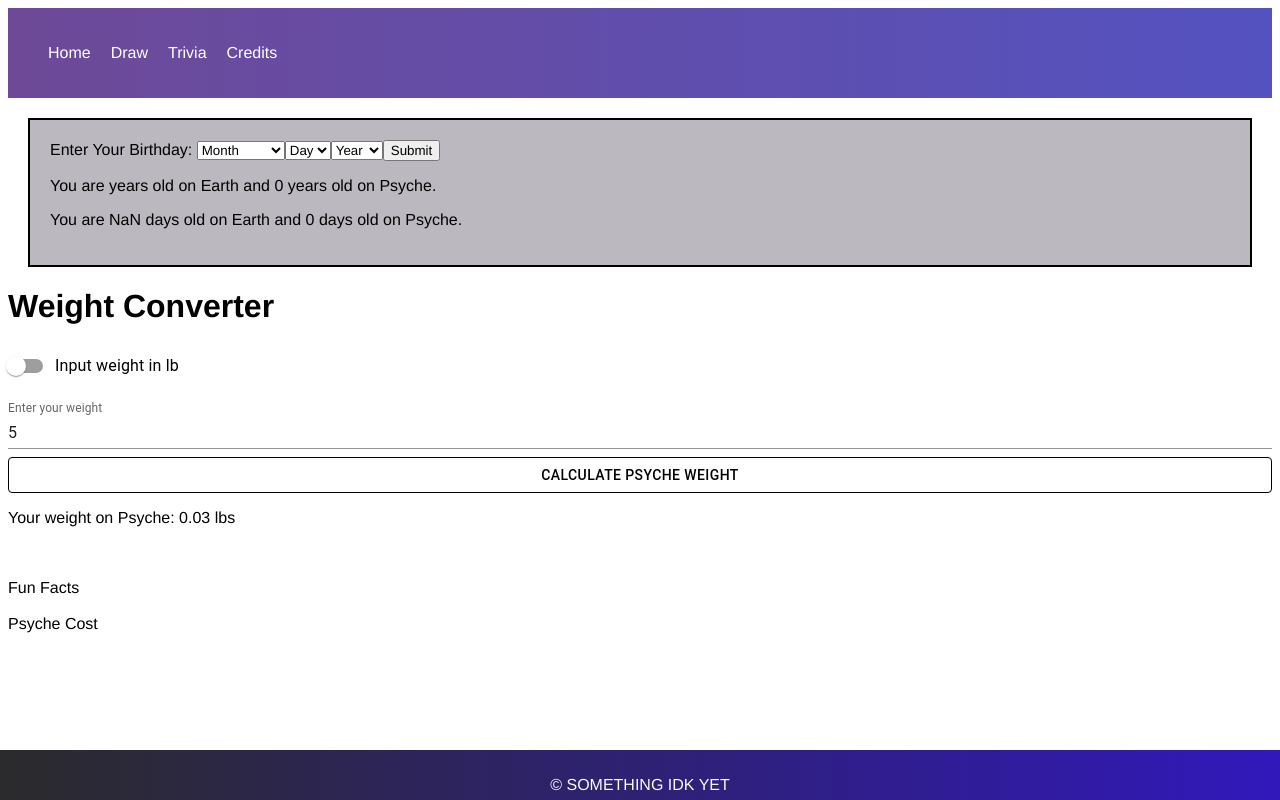
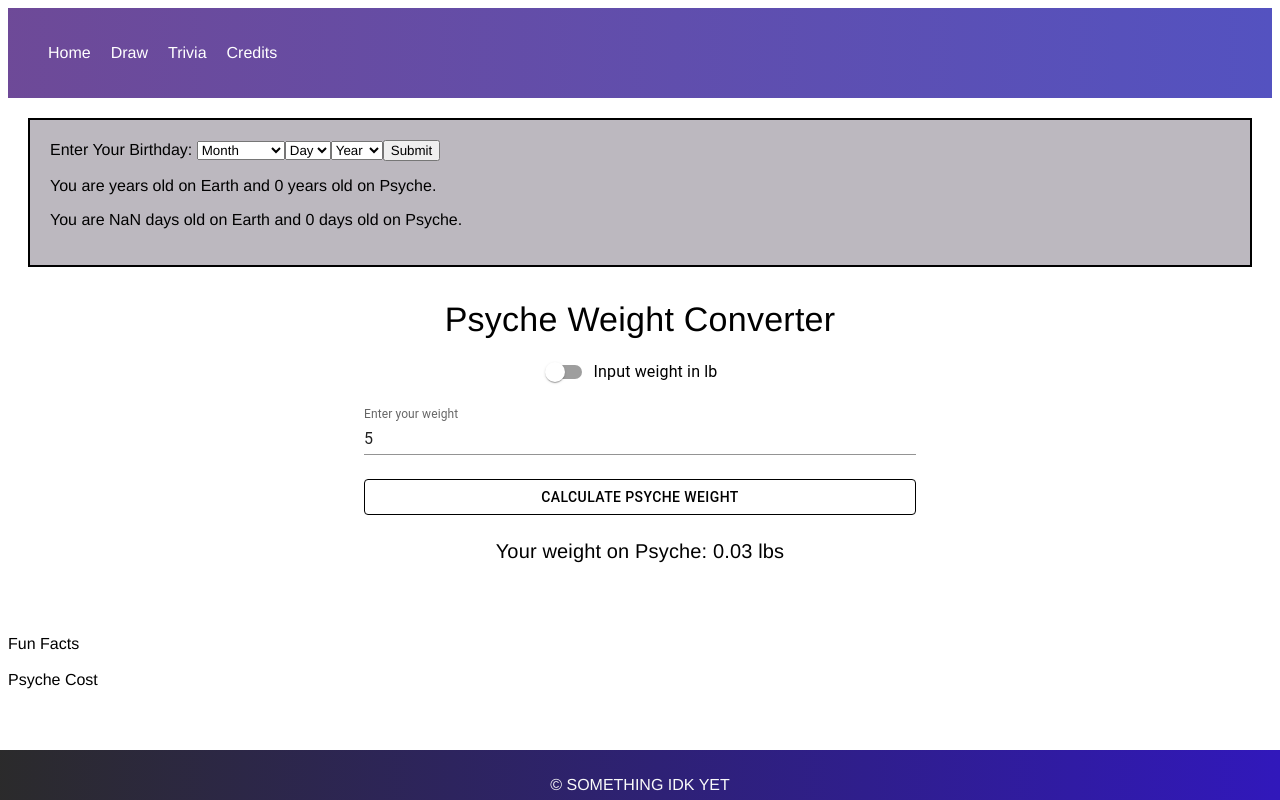
Before and after one commit to MissionToPsyche-Iridium/iridium_23f_year_sim-byu-i, a React (Create React App) app in the folder pysche/: page /Trivia in a window 1280 px wide. Both pictures are taken after typing "5" into the empty fields and a click on the button "CALCULATE PSYCHE WEIGHT". Built offline with nearby package versions, Linux system fonts and the light colour scheme.

Commit message:
added styles to weight converter - fixes #111

```diff
--- a/pysche/src/components/unitSwitch.js
+++ b/pysche/src/components/unitSwitch.js
@@ -1,3 +1,5 @@
+// Author: Jackson Westover
+
 import React from 'react';
 import { FormControlLabel, Switch } from '@mui/material';
 
--- a/pysche/src/components/weightConverter.js
+++ b/pysche/src/components/weightConverter.js
@@ -1,3 +1,5 @@
+// Author: Jackson Westover
+
 import React, { useState } from "react";
 import { Container, Typography, Box } from "@mui/material";
 import WeightSubmit from "./weightSubmit";
@@ -5,32 +7,71 @@ import WeightInput from "./weightInput";
 import UnitSwitch from "./unitSwitch";
 import { calcPsycheWeight } from "../utils/conversions";
 
+// Setting font styles to use inline
+const helvetica = {
+  fontFamily: 'Helvetica, sans-serif'
+};
+
+const arial = {
+  fontFamily: 'Arial, sans-serif'
+};
+
+// WeightConverter Component
+
+// This component creates a calculatore that converts Earth Weight to Psyche weight. It allows a user to input their weight in lbs or kg and determines what their weight would be on Pysche.
 function WeightConverter() {
+  // state for managing weight unit
   const [isKg, setIsKg] = useState(false);
+  // state for storing the input weight
   const [weight, setWeight] = useState("");
+  // state for storing the converted Psyche weight
   const [psycheWeight, setPsycheWeight] = useState(null);
 
+  // Handle changes in the input field
+  // value (string): weight value
   const handleWeightChange = (value) => {
     setWeight(value);
   };
 
+  // Handles toggle between units
+  // checked (boolean): True if kg is selected, false is lb is selected
   const handleUnitToggle = (checked) => {
     setIsKg(checked);
   };
 
+  // Converts the weight on Psyche when submitted
   const handleCalculate = () => {
     const result = calcPsycheWeight(weight, isKg);
     setPsycheWeight(result);
   };
 
   return (
-    <div>
-      <h1>Weight Converter</h1>
-      <UnitSwitch isKg={isKg} onToggle={handleUnitToggle} />
-      <WeightInput weight={weight} isKg={isKg} onChange={handleWeightChange} />
-      <WeightSubmit onClick={handleCalculate} />
-      <p>Your weight on Psyche: {psycheWeight} {isKg ? 'kg' : 'lbs'}</p>
-    </div>
+    // Styles using Material UI
+    <Container maxWidth='sm' style={helvetica}>
+      <Box sx={{ my: 4, textAlign: 'center'}}>
+        <Typography variant="h4" component="h1" gutterBottom style={helvetica}>
+          Psyche Weight Converter
+        </Typography>
+
+        {/* Component to switch between kg an lb */}
+        <UnitSwitch isKg={isKg} onToggle={handleUnitToggle} />
+
+        {/* Component for inputting weight */}
+        <WeightInput weight={weight} isKg={isKg} onChange={handleWeightChange} />
+        <Box sx={{ mt: 2, mb: 2 }}>
+
+          {/* Component submitting weight and performing calculation */}
+          <WeightSubmit onClick={handleCalculate} />
+        </Box>
+
+        {/* If a calculation was executed display the Psyche weight in the given unit  */}
+        {psycheWeight !== null && (
+          <Typography variant="h6" sx={{ mt: 2 }} style={arial}>
+            <p>Your weight on Psyche: {psycheWeight} {isKg ? 'kg' : 'lbs'}</p>
+          </Typography>
+          )}
+      </Box>
+    </Container>
   );
 }
 
--- a/pysche/src/components/weightInput.js
+++ b/pysche/src/components/weightInput.js
@@ -1,3 +1,5 @@
+// Author: Jackson Westover
+
 import React from "react";
 import { TextField } from "@mui/material";
 
--- a/pysche/src/components/weightSubmit.js
+++ b/pysche/src/components/weightSubmit.js
@@ -1,3 +1,5 @@
+// Author: Jackson Westover
+
 import React from "react";
 import { Button } from '@mui/material';
 
--- a/pysche/src/utils/conversions.js
+++ b/pysche/src/utils/conversions.js
@@ -1,3 +1,5 @@
+// Author: Jackson Westover
+
 export { calcPsycheWeight };
 
 function calcPsycheWeight(earthWeight, isKg) {
```
Also changed, not shown: 1 other file (tests, documents, lock files or other folders).
